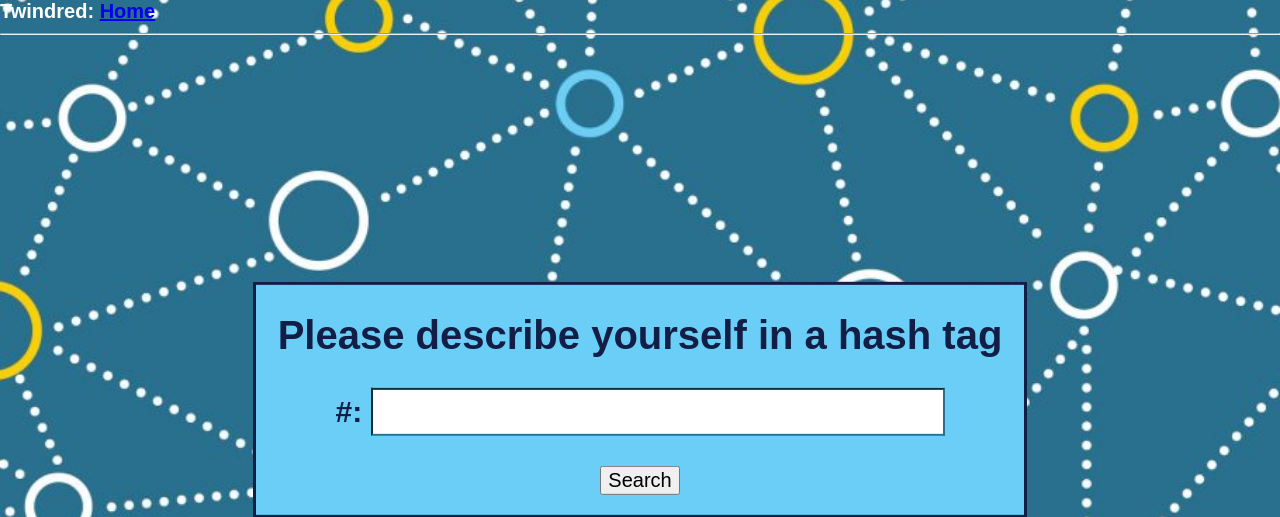
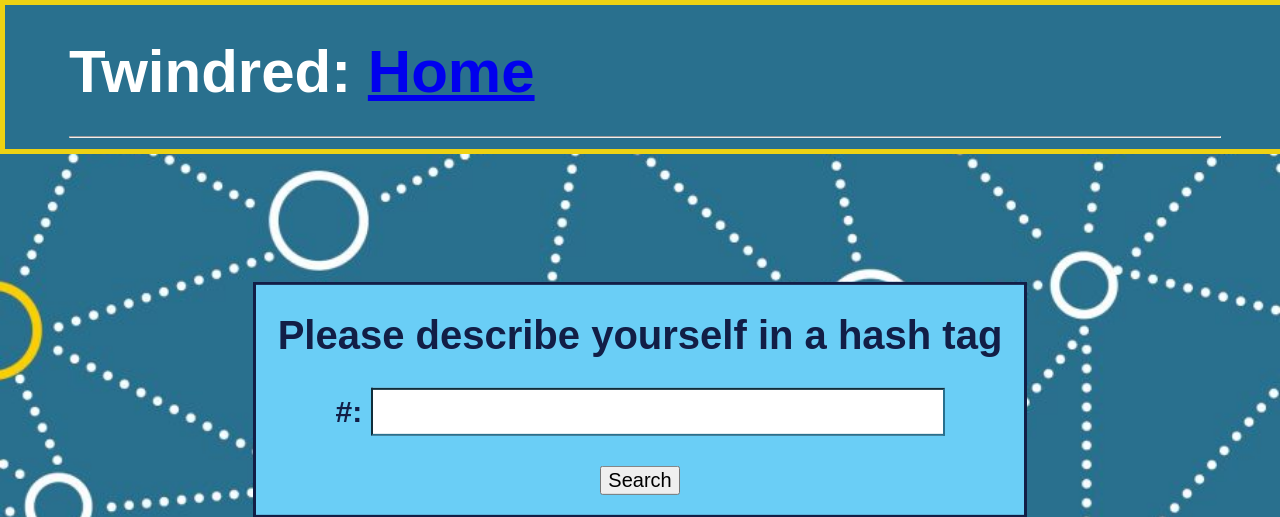
Before and after one commit to ericajcase/Twindred, a Flask app: page /search in a window 1280 px wide. Shown: the top 517 px of the page. Run offline with Flask 2, Linux system fonts and the light colour scheme.

Commit message:
at freeze point

```diff
--- a/application/static/stylesheets/style.css
+++ b/application/static/stylesheets/style.css
@@ -33,7 +33,7 @@ li{
 /********************************************************/
 /*SEARCH PAGE*/
 /*********************************************************/
-.search, #search_results{
+.search, #search_results, #like_minds{
   display: inline-block;
   background-color: #6acef6;
   /*background-color: grey;*/
@@ -50,6 +50,7 @@ li{
   font-size: 20px;
   font-weight: bold;
   width:60%;
+  overflow : auto;
   }
 
 .search, .search p {
@@ -70,8 +71,29 @@ li{
   /********************************************************/
   /*SEARCH RESULTS*/
   /*********************************************************/
-
-
 #search_results {
   margin-top: 45%;
 }
+
+#like_minds{
+  display:inline;
+}
+
+#hashtags{
+}
+
+header {
+  position: fixed;
+  top: 0px;
+  width: 90%;
+  height: 10%;
+  background-color: #29708e;
+  font-color: #eed213;
+  border-color: #eed213;
+  padding: 2rem 5%;
+  display: inline-block;
+  z-index: 1;
+  border-width: 5px;
+  border-style: solid;
+  font-size: 60px;
+}
--- a/application/templates/base.html
+++ b/application/templates/base.html
@@ -14,6 +14,10 @@
 <title>Twindred</title>
 
 <body>
+  <header>
+      <div class="twin">Twindred: <a href="/search">Home</a></div>
+    <hr>
+  </header>
   {% with messages = get_flashed_messages() %}
   {% if messages %}
   <ul>
@@ -24,8 +28,7 @@
   {% endif %}
   {% endwith %}
 
-  <div class="twin">Twindred: <a href="/search">Home</a></div>
-  <hr>
+
   {% block content %}{% endblock %}
 
         <div id="vis"></div>
--- a/application/views.py
+++ b/application/views.py
@@ -61,6 +61,7 @@ def search_results(hashtag = None ):
     form.displayStats = displayStats
     form.pos.choices = posTweets
     form.neg.choices = negTweets
+
     return render_template('search_results.html', displayStats=displayStats, title = 'Search', form = form, test = tweets)
 
     # if form.validate_on_submit():
```
Also changed, not shown: application/templates/like_minds.html (+5 -4 lines).
